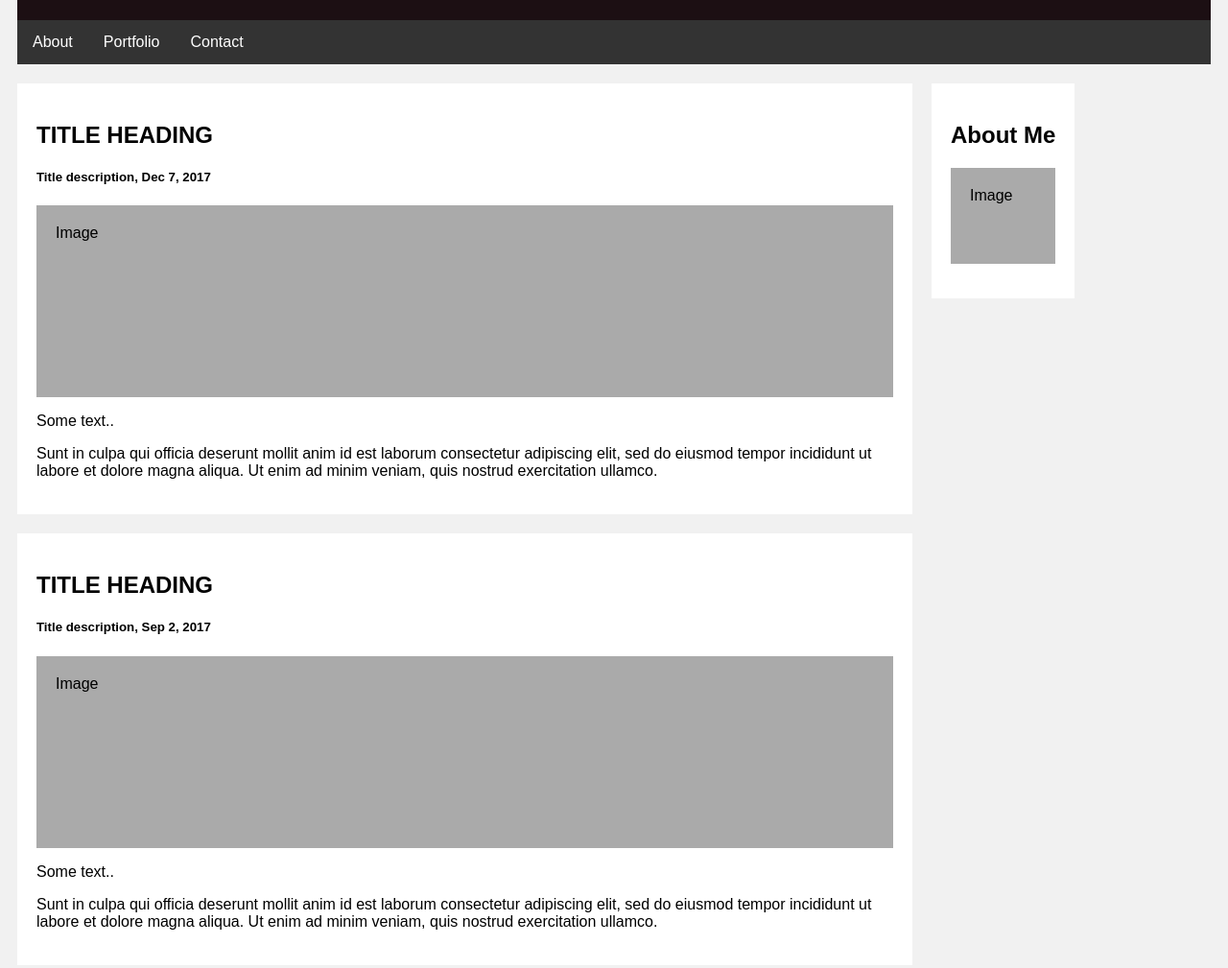
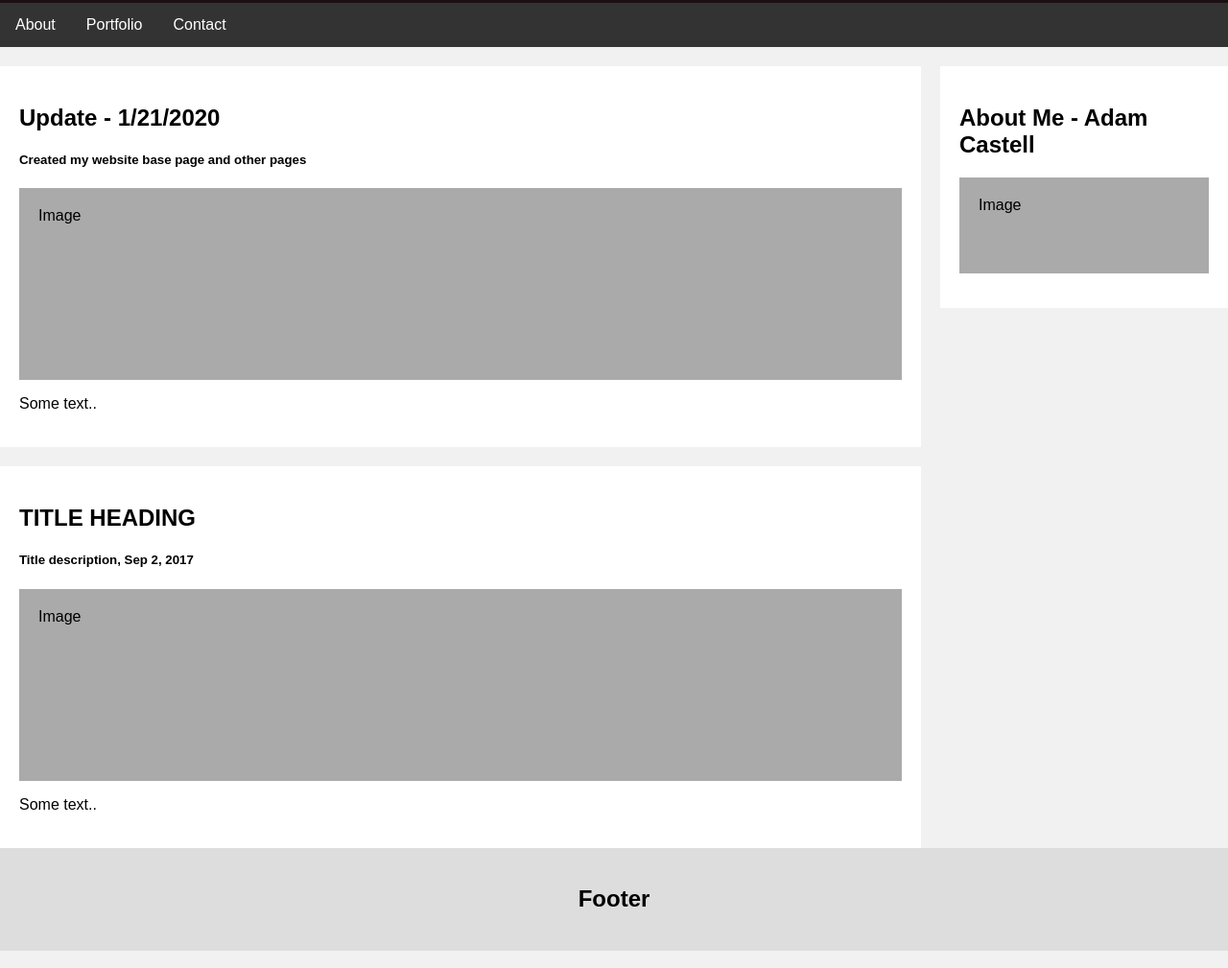
Before and after one commit to guy477/ACC-Website, a plain HTML site: page website/index.html in a window 1280 px wide. Shown: the part 216-1225 px from the top of the page at 96% size. Drawn offline with Linux system fonts and the light colour scheme.

Commit message:
Update index.html

```diff
--- a/website/index.html
+++ b/website/index.html
@@ -8,8 +8,8 @@
 
 body {
   font-family: Arial;
-  padding: 10px;
   background: #f1f1f1;
+  margin: 0px;
 }
 
 /* Header/Blog Title */
@@ -31,6 +31,7 @@ body {
 /* Style the top navigation bar */
 .topnav {
   overflow: hidden;
+  padding: center;
   background-color: #333;
 }
 
@@ -39,9 +40,6 @@ body {
   float: left;
   display: block;
   color: #f2f2f2;
-  text-align: center;
-  padding: 14px 16px;
-  text-decoration: none;
 }
 
 /* Change color on hover */
@@ -91,7 +89,7 @@ body {
   padding: 20px;
   text-align: center;
   background: #ddd;
-  margin-top: 20px;
+  margin:0px;
 }
 
 /* The dropdown container */
@@ -204,23 +202,23 @@ body {
 <div class="row">
   <div class="leftcolumn">
     <div class="card">
-      <h2>TITLE HEADING</h2>
-      <h5>Title description, Dec 7, 2017</h5>
+      <h2>Update - 1/21/2020</h2>
+      <h5>Created my website base page and other pages</h5>
       <div class="fakeimg" style="height:200px;">Image</div>
       <p>Some text..</p>
-      <p>Sunt in culpa qui officia deserunt mollit anim id est laborum consectetur adipiscing elit, sed do eiusmod tempor incididunt ut labore et dolore magna aliqua. Ut enim ad minim veniam, quis nostrud exercitation ullamco.</p>
+      <p></p>
     </div>
     <div class="card">
       <h2>TITLE HEADING</h2>
       <h5>Title description, Sep 2, 2017</h5>
       <div class="fakeimg" style="height:200px;">Image</div>
       <p>Some text..</p>
-      <p>Sunt in culpa qui officia deserunt mollit anim id est laborum consectetur adipiscing elit, sed do eiusmod tempor incididunt ut labore et dolore magna aliqua. Ut enim ad minim veniam, quis nostrud exercitation ullamco.</p>
+      <p></p>
     </div>
   </div>
   <div class="rightcolumn">
-    <div class="card" style="position:fixed;width=100%;">
-      <h2>About Me</h2>
+    <div class="card" style="position:fixed;">
+      <h2>About Me - Adam Castell</h2>
       <div class="fakeimg" style="height:100px;">Image</div>
       <p></p>
     </div>
```
